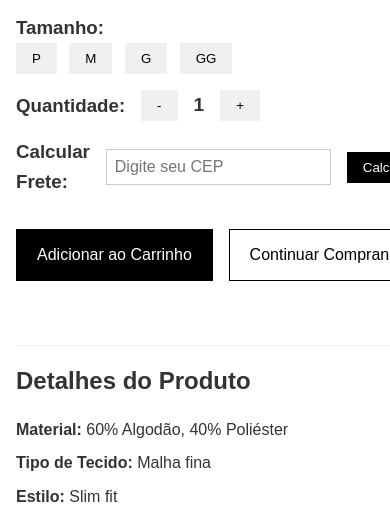
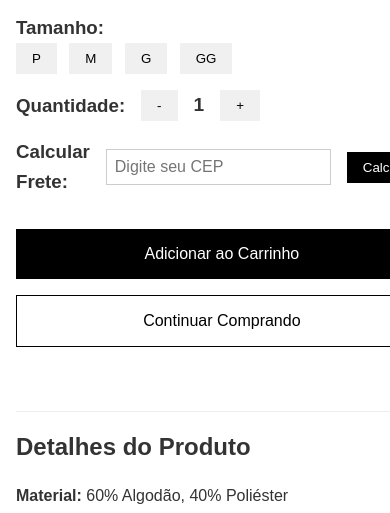
Before and after one commit to DeivisonTavares/Mxchines-Studio, a website: page public/views/Produto1OFC.html in a window 390 px wide. Shown: the part 575-1088 px from the top of the page. Drawn offline with Linux system fonts and the light colour scheme.

Commit message:
ADD estilização dos botões

```diff
--- a/public/css/compra-camisa.css
+++ b/public/css/compra-camisa.css
@@ -162,13 +162,13 @@ h1 {
     transition: all 0.3s ease;
 }
 
-.add-to-cart {
+.add-to-cart, .view-cart {
     background-color: #000;
     color: #fff;
     border: none;
 }
 
-.add-to-cart:hover {
+.add-to-cart:hover, .view-cart:hover {
     background-color: #333;
 }
 
@@ -232,4 +232,8 @@ footer a:hover {
     .product-image, .product-details {
         flex: 100%;
     }
+
+    .action-buttons {
+        flex-direction: column;
+    }
 }
```
